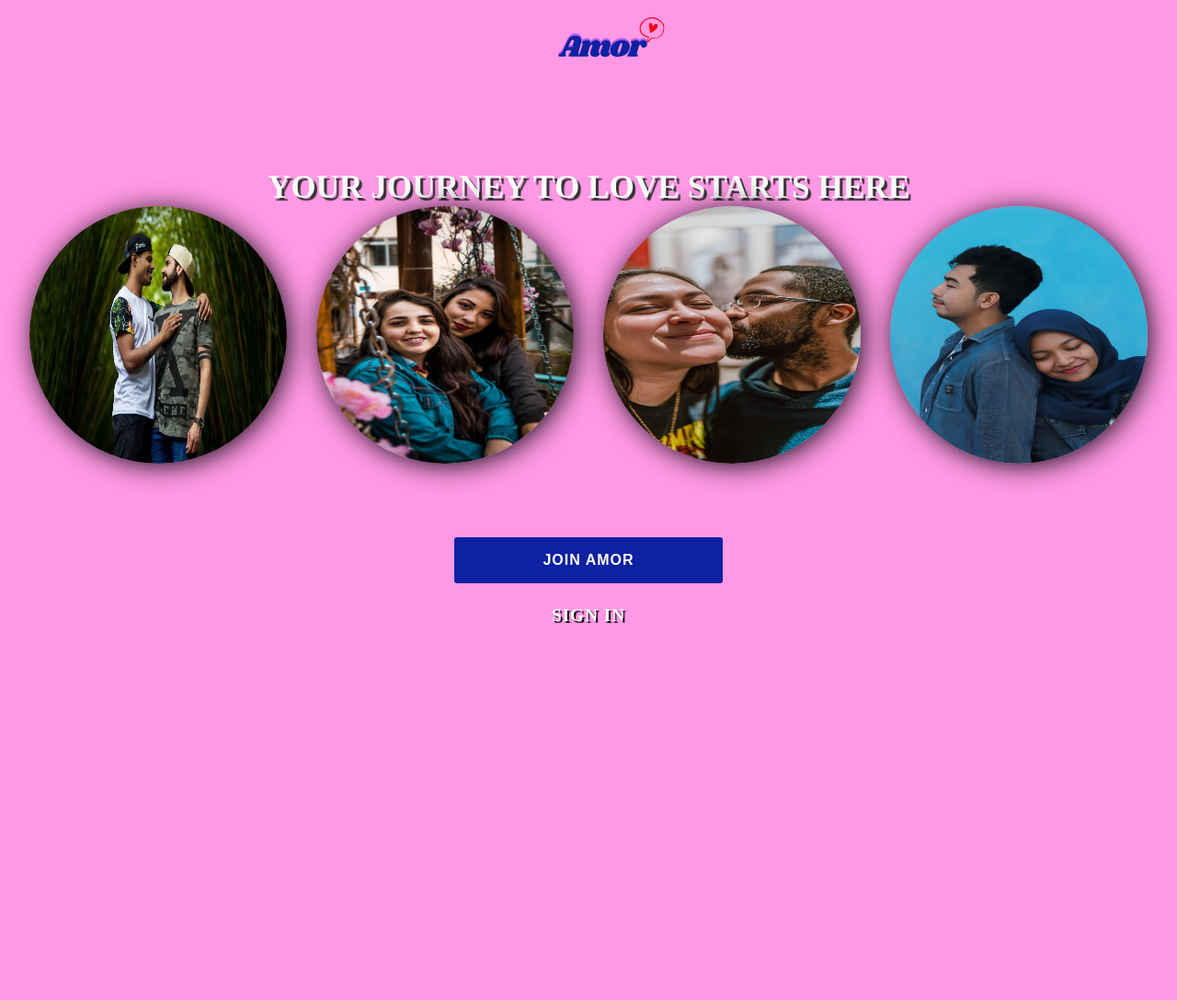
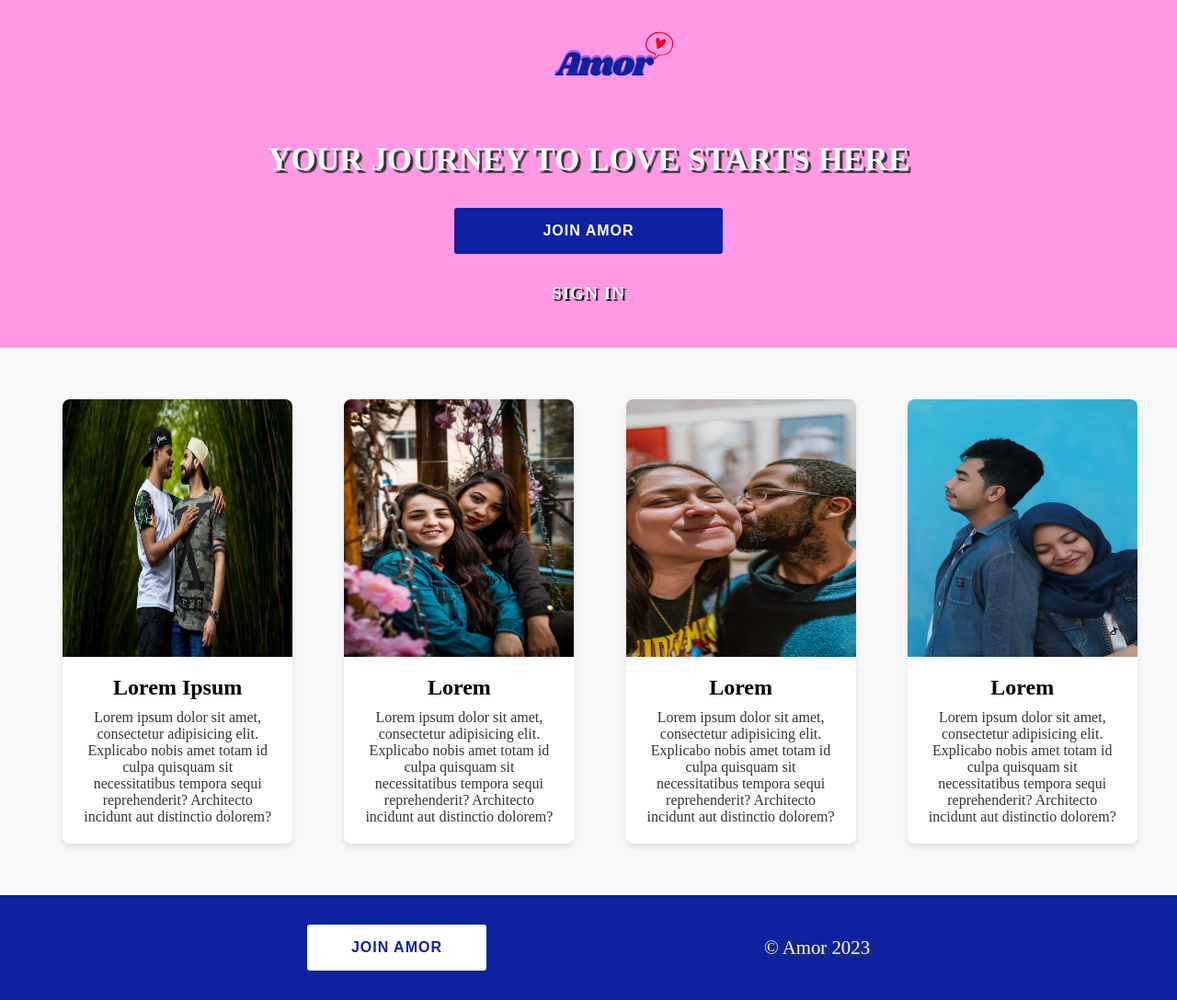
Before and after one commit to dayton-braison/amor-dating, a Django app: page / in a window 1280 px wide. Shown: the whole page at 92% size. Before the commit the page ends 678 px from the top, so only its background shows below. Run offline with Django 4.2, Linux system fonts and the light colour scheme.

Commit message:
Updated landing page styling

```diff
--- a/amor_app/static/css/landing-page-styles.css
+++ b/amor_app/static/css/landing-page-styles.css
@@ -9,6 +9,11 @@ body {
     display: flex;
     flex-direction: column;
     text-align: center;
+    min-height: 100vh;
+}
+
+main {
+    flex-grow: 1;
 }
 
 .landing-page-slogan {
@@ -27,7 +32,7 @@ body {
 .register-link {
     display: block;
     text-align: center;
-    margin-top: 5rem;
+    margin: 2rem;
     text-decoration: none;
 }
 
@@ -55,7 +60,7 @@ body {
 
 .landing-login-link {
     text-decoration: none;
-    margin-top: 1.5rem;
+    margin-top: 5rem;
     font-size: 1.2rem;
     font-weight: 600;
     letter-spacing: 1px;
@@ -63,42 +68,99 @@ body {
     text-shadow: 2px 2px 1px #000;
 }
 
-.landing-img-container {
+.container {
     display: none;
 }
 
+footer {
+    background-color: #0E21A0;
+    display: flex;
+    align-items: center;
+    justify-content: space-evenly;
+    padding: 2rem;
+    margin-top: auto;
+}
 
+footer p {
+    font-size: 1.3rem;
+    color: #f8f8f8;
+    text-shadow: 3px 3px 1px #333;
+}
 
+.footer-btn {
+    background-color: #fff;
+    color: #0E21A0;
+    padding: 1rem 3rem;
+    outline: none;
+    border: none;
+    border-radius: 3px;
+    text-decoration: none;
+    font-size: 1rem;
+    font-weight: 600;
+    letter-spacing: 1px;
+    transform: scale(1);
+    transition: transform 500ms;
+}
 
-
-
-
-
-
-
+.footer-btn:hover {
+    cursor: pointer;
+    transform: scale(1.06);
+}
 
 
 /* MEDIA QUERIES */
 @media (min-width: 600px) {
+    .amor-dark-logo {
+        height: 150px;
+    }
+
+    .landing-page-slogan {
+        margin-bottom: 1rem;
+    }
+
+    .register-link {
+        margin-bottom: 2rem;
+    }
+
+    .container {
+        display: flex;
+        flex-wrap: wrap;
+        justify-content: space-evenly;
+        background-color: #f8f8f8;
+        padding: 3.5rem .75rem;
+        margin-top: 3rem;
+    }
+
+    .card {
+        max-width: 250px;
+        background-color: #fff;
+        box-shadow: 0px 4px 6px rgba(0, 0, 0, 0.1);
+        border-radius: 8px;
+        overflow: hidden;
+        margin-left: 25px;
+    }
+
+    .card img {
+        width: 100%;
+        height: 280px;
+        display: block;
+    }
+
+    .card-content {
+        padding: 20px;
+    }
+
+    .card-content h2 {
+        font-size: 1.5rem;
+        margin-bottom: 10px;
+    }
+
+    .card-content p {
+        font-size: 1rem;
+        color: #333;
+    }
+
     .register-btn {
         padding: 1rem 6rem;
     }
-
-    .landing-img-container {
-        display: flex;
-        flex-wrap: wrap;
-        justify-content: space-evenly;
-    }
-
-    .landing-img {
-        border-radius: 50%;
-        box-shadow: 3px 3px 30px -2px #000000;
-        width: 280px;
-        height: 280px;
-    }
-
-
-
-
-
 }
--- /dev/null
+++ b/amor_app/templates/footer.html
@@ -0,0 +1,4 @@
+<footer>
+    <a href="" class="footer-btn-link"><button class="footer-btn">JOIN AMOR</button></a>
+    <p>&copy; Amor 2023</p>
+</footer>
--- a/amor_app/templates/landing_page.html
+++ b/amor_app/templates/landing_page.html
@@ -12,14 +12,44 @@
     <header>
         <img class="amor-dark-logo" src="../static/assets/logo/Amor-logo-dark.svg" alt="Amor Logo">
         <h1 class="landing-page-slogan">Your Journey to Love Starts Here</h1>
+        <a href="" class="register-link"><button class="register-btn">JOIN AMOR</button></a>
+        <a href="" class="landing-login-link">SIGN IN</a>
     </header>
-    <section class="landing-img-container">
-        <img class="landing-img one" src="../static/assets/images/landing-img1.jpg" alt="">
-        <img class="landing-img two" src="../static/assets/images/landing-img2.png" alt="">
-        <img class="landing-img three" src="../static/assets/images/landing-img3.jpg" alt="">
-        <img class="landing-img four" src="../static/assets/images/landing-img4.jpg" alt="">
-    </section>
-    <a href="" class="register-link"><button class="register-btn">JOIN AMOR</button></a>
-    <a href="" class="landing-login-link">SIGN IN</a>
+    <main class="container">
+            <div class="card">
+                <img src="../static/assets/images/landing-img1.jpg" alt="">
+                <div class="card-content">
+                    <h2>Lorem Ipsum</h2>
+                    <p>Lorem ipsum dolor sit amet, consectetur adipisicing elit. Explicabo nobis amet totam id culpa quisquam sit necessitatibus tempora sequi reprehenderit? Architecto incidunt aut distinctio dolorem?</p>
+                </div>
+            </div>
+            <div class="card">
+                <img src="../static/assets/images/landing-img2.png" alt="">
+                <div class="card-content">
+                    <h2>Lorem</h2>
+                    <p>Lorem ipsum dolor sit amet, consectetur adipisicing elit. Explicabo nobis amet totam id culpa quisquam sit
+                        necessitatibus tempora sequi reprehenderit? Architecto incidunt aut distinctio dolorem?</p>
+                </div>
+            </div>
+            <div class="card">
+                <img src="../static/assets/images/landing-img3.jpg" alt="">
+                <div class="card-content">
+                    <h2>Lorem</h2>
+                    <p>Lorem ipsum dolor sit amet, consectetur adipisicing elit. Explicabo nobis amet totam id culpa quisquam sit
+                        necessitatibus tempora sequi reprehenderit? Architecto incidunt aut distinctio dolorem?</p>
+                </div>
+            </div>
+            <div class="card">
+                <img src="../static/assets/images/landing-img4.jpg" alt="">
+                <div class="card-content">
+                    <h2>Lorem</h2>
+                    <p>Lorem ipsum dolor sit amet, consectetur adipisicing elit. Explicabo nobis amet totam id culpa quisquam sit
+                        necessitatibus tempora sequi reprehenderit? Architecto incidunt aut distinctio dolorem?</p>
+                </div>
+            </div>
+    </main>
+
+
+    {% include 'footer.html' %}
 </body>
 </html>
```
Also changed, not shown: amor_app/static/css/styles.css (+13 -0 lines), amor_app/static/assets/logo/Amor-logo-dark.svg.
